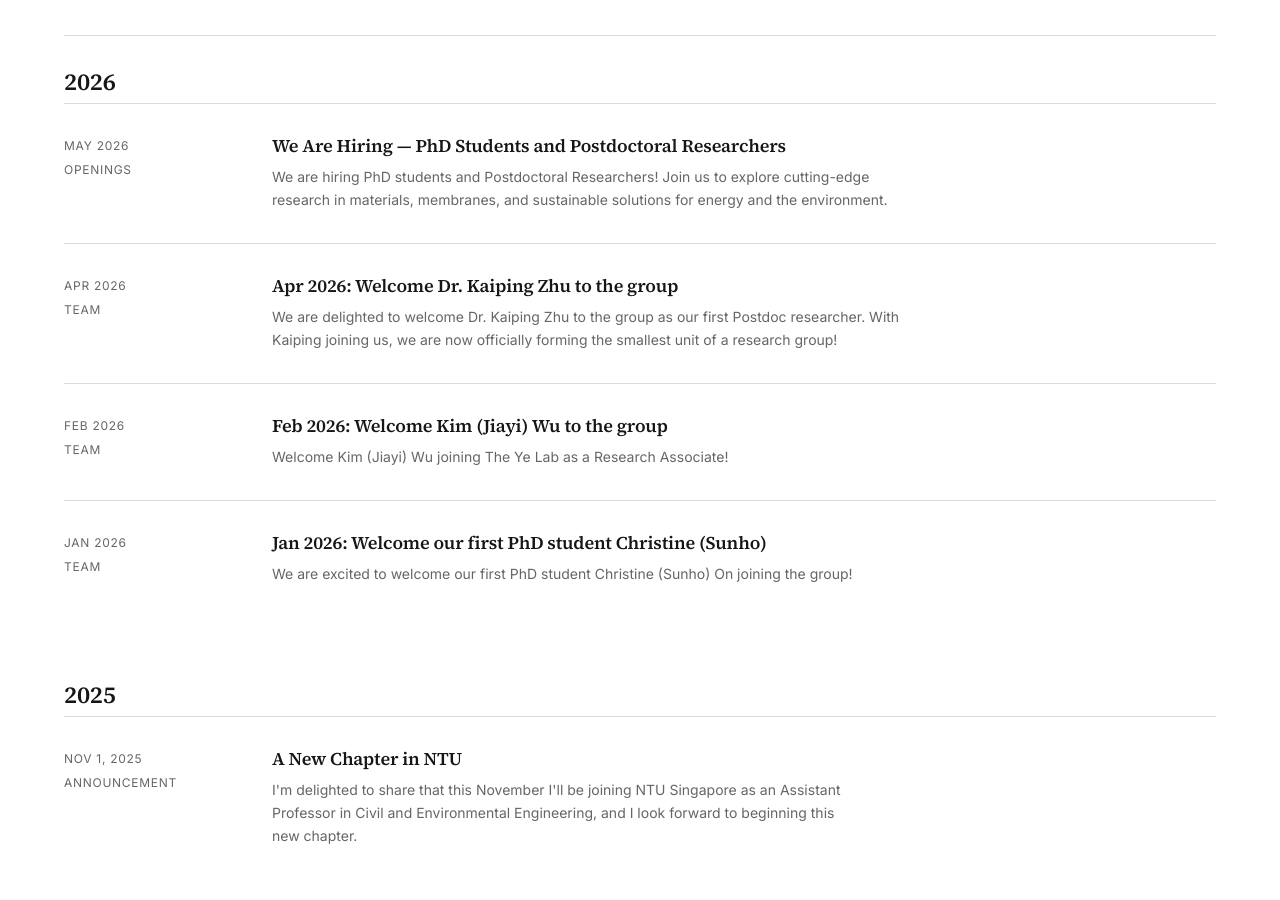
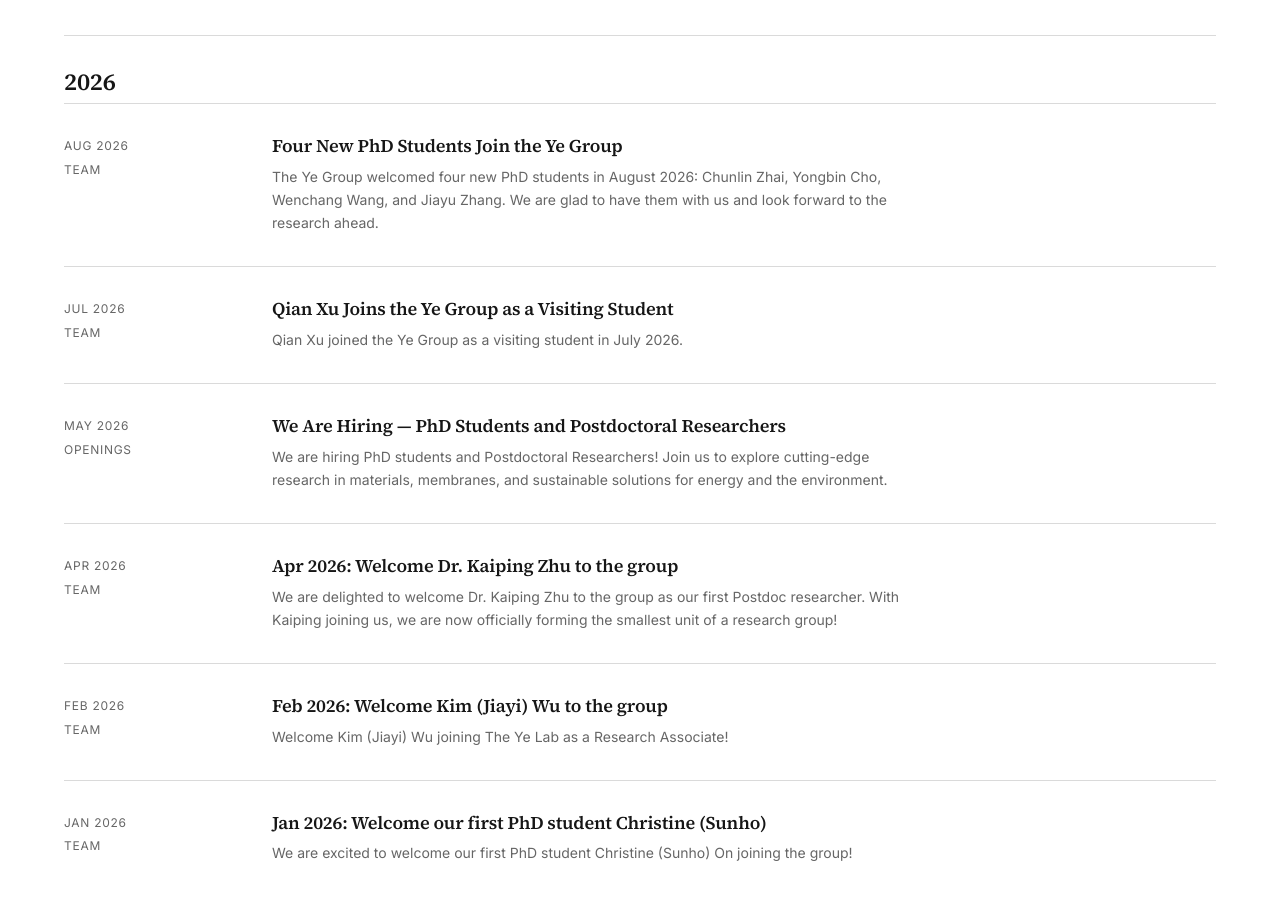
Before and after one commit to Yvetteee/ccylab, a Next.js app: page /news in a window 1280 px wide. Shown: the part 1280-2180 px from the top of the page. Built offline with nearby package versions, Linux system fonts and the light colour scheme.

Commit message:
content(news): add new student arrivals

```diff
--- a/content/news.ts
+++ b/content/news.ts
@@ -9,6 +9,9 @@ import type { NewsItem } from "@/types/content";
  * only (newest-first ordering) — it must not be displayed. `displayDate`
  * carries the verified precision shown to visitors (e.g. "Apr 2026"); where a
  * genuine day exists (A New Chapter in NTU) it is kept.
+ *
+ * HOME VISIBILITY: items marked `showOnHome: false` appear on the News page
+ * only and are excluded from the Home Lab News feed.
  */
 export const newsItems: NewsItem[] = [
   {
@@ -19,6 +22,26 @@ export const newsItems: NewsItem[] = [
       "The group enjoyed an evening together over dinner, taking some time to catch up outside the lab.",
     category: "Team",
     image: "/images/news/group-dinner-2026-08-14.jpg",
+  },
+  {
+    id: "news-phd-cohort-2026-08",
+    title: "Four New PhD Students Join the Ye Group",
+    date: "2026-08-01",
+    displayDate: "Aug 2026",
+    summary:
+      "The Ye Group welcomed four new PhD students in August 2026: Chunlin Zhai, Yongbin Cho, Wenchang Wang, and Jiayu Zhang. We are glad to have them with us and look forward to the research ahead.",
+    category: "Team",
+    showOnHome: false,
+  },
+  {
+    id: "news-qian-xu-2026-07",
+    title: "Qian Xu Joins the Ye Group as a Visiting Student",
+    date: "2026-07-01",
+    displayDate: "Jul 2026",
+    summary:
+      "Qian Xu joined the Ye Group as a visiting student in July 2026.",
+    category: "Team",
+    showOnHome: false,
   },
   {
     id: "news-hiring",
--- a/types/content.ts
+++ b/types/content.ts
@@ -195,6 +195,12 @@ export interface NewsItem {
   content?: string;
   image?: string;
   category: string;
+  /**
+   * Home-feed opt-out. The Home Lab News section shows the live feed by
+   * default; set false for entries that belong on /news only (e.g. arrival
+   * announcements without artwork). Omitted = shown on Home.
+   */
+  showOnHome?: boolean;
   /** Link out to an external announcement when there is no local detail page. */
   externalUrl?: string;
 }
```
Also changed, not shown: components/home/LatestNews.tsx (+6 -3 lines).
